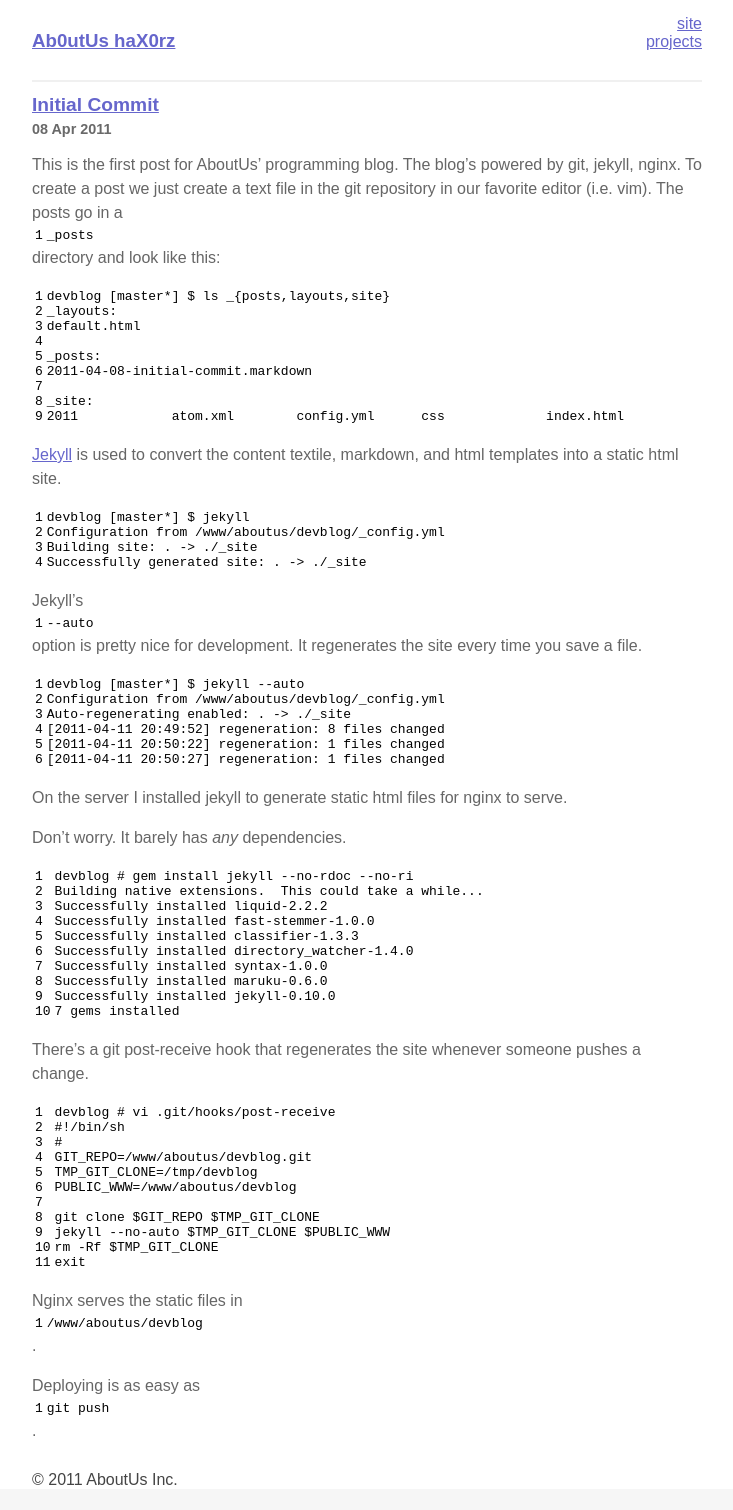
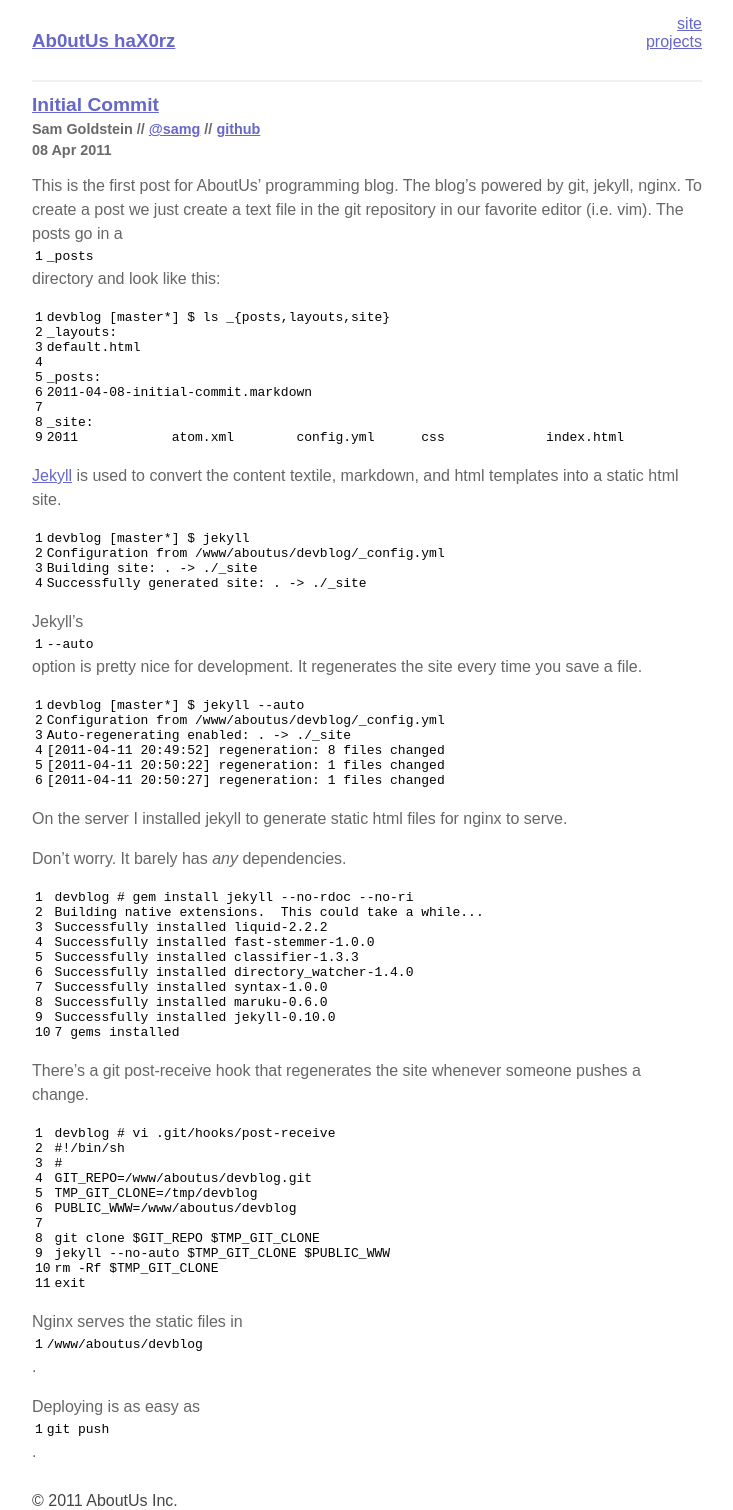
Before and after one commit to AboutUs/devblog, a Jekyll site: the page built from index.markdown, in a window 1280 px wide. Shown: the whole page, without its empty margins (273-1006 px from the left). Built offline with Jekyll 4.4.1, drawn with Linux system fonts in a browser that asks for light colours; Markdown is read by kramdown in place of the engine named in the settings; before the commit the page ends 1489 px from its top, so only the background shows below that; some of the changed lines change nothing that is shown.

Commit message:
Work on author stuff.
Sometimes liquid feels is hacky as hell.

```diff
--- a/_includes/author.html
+++ b/_includes/author.html
@@ -1,9 +1,13 @@
-{% if page.author == 'sam' %}
+{% if page.author == 'sam' or post.author == 'sam' %}
   Sam Goldstein //
   <a href="http://twitter.com/_samg">@samg</a> //
   <a href="http://github.com/samg">github</a>
-{% elsif page.author == 'jd' %}
-{% elsif page.author == 'thomas' %}
-{% elsif page.author == 'matt' %}
-{% elsif page.author == 'clifton' %}
+{% elsif page.author == 'jd' or post.author == 'jd' %}
+  JD Huntington
+{% elsif page.author == 'thomas' or post.author == 'thomas' %}
+  Thomas Luce
+{% elsif page.author == 'matt' or post.author == 'matt' %}
+  Matt Youell
+{% elsif page.author == 'clifton' or post.author == 'clifton' %}
+  Clifton
 {% endif %}
--- a/index.markdown
+++ b/index.markdown
@@ -9,6 +9,7 @@ title: Devs @ AboutUs.org
     <h2 class='short title'>
       <a href="{{ post.url }}">{{ post.title }}</a>
     </h2>
+    <div class='short location'>{% include author.html %}</div>
     <div class='short location'>{{ post.date | date_to_string }}</div>
     <div class='long description'>{{ post.content }}</div>
     <hr>
```
Also changed, not shown: 2 other files.
